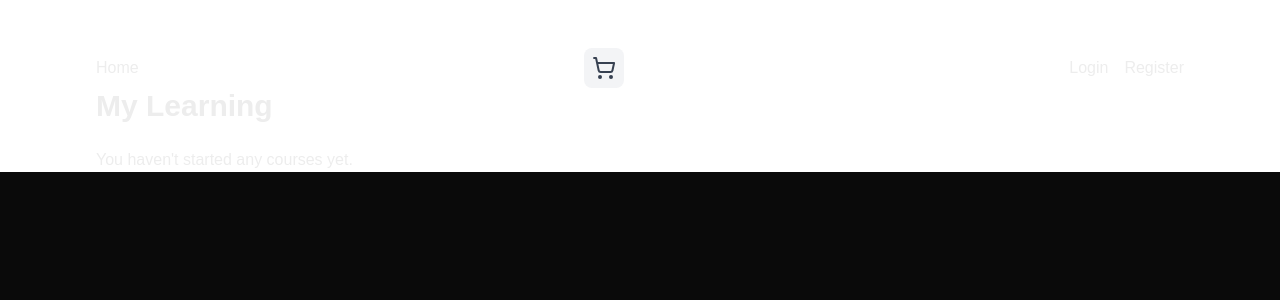
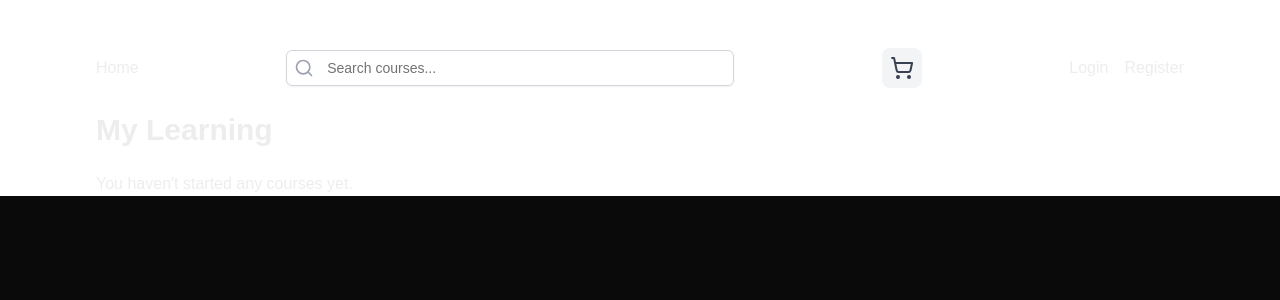
Before and after one commit to ZehaIrawan/strapi-udemy-clone, a Next.js app in the folder frontend/: page /my-learning in a window 1280 px wide. Shown: the top 300 px of the page. Built offline with nearby package versions, Linux system fonts and the light colour scheme.

Commit message:
implement course search

```diff
--- a/frontend/app/my-learning/page.jsx
+++ b/frontend/app/my-learning/page.jsx
@@ -37,7 +37,7 @@ const MyLearningPage = () => {
   return (
     <main className="flex flex-col px-24 pt-12 bg-white w-full">
       <Navbar />
-      <h1 className="text-3xl font-bold mb-6">My Learning</h1>
+      <h1 className="text-3xl font-bold my-6">My Learning</h1>
       {courseProgresses.length === 0 ? (
         <p>You haven't started any courses yet.</p>
       ) : (
--- a/frontend/components/Navbar.jsx
+++ b/frontend/components/Navbar.jsx
@@ -3,9 +3,15 @@ import { useState, useEffect } from "react";
 import NavAvatar from "@/components/NavAvatar";
 import { ShoppingCart } from "lucide-react";
 import Link from "next/link";
+import { useDebounce } from "@/hooks/useDebounce";
+import SearchBar from "@/components/SearchBar";
 
 const Navbar = () => {
   const [userData, setUserData] = useState(null);
+
+  const [searchTerm, setSearchTerm] = useState("");
+  const [searchResults, setSearchResults] = useState(null);
+  const debouncedSearchTerm = useDebounce(searchTerm, 300);
 
   useEffect(() => {
     const userData = localStorage.getItem("user");
@@ -14,11 +20,36 @@ const Navbar = () => {
     }
   }, []);
 
+  useEffect(() => {
+    const storedUserData = localStorage.getItem("user");
+    if (storedUserData) setUserData(JSON.parse(storedUserData));
+  }, []);
+
+  useEffect(() => {
+    if (!debouncedSearchTerm) {
+      setSearchResults(null);
+      return;
+    }
+
+    fetch(`http://localhost:1337/api/courses?filters[title][$contains]=${debouncedSearchTerm}`)
+      .then(response => response.json())
+      .then(data => setSearchResults(data.data || []))
+      .catch(error => {
+        console.error("Error fetching search results:", error);
+        setSearchResults([]);
+      });
+  }, [debouncedSearchTerm]);
+
   return (
     <div className="flex items-center justify-between gap-12">
       <div className="flex gap-4">
         <Link href="/">Home</Link>
       </div>
+      <SearchBar
+        searchTerm={searchTerm}
+        setSearchTerm={setSearchTerm}
+        searchResults={searchResults}
+      />
       <Link
         href="/cart"
         className="flex items-center space-x-2 p-2 rounded-lg bg-gray-100 hover:bg-gray-200 transition-colors duration-200"
--- /dev/null
+++ b/frontend/components/SearchBar.jsx
@@ -0,0 +1,33 @@
+import { Search } from "lucide-react";
+import Link from "next/link";
+import { Input } from "@/components/ui/input";
+
+const SearchBar = ({ searchTerm, setSearchTerm, searchResults }) => (
+  <div className="relative w-full max-w-md">
+    <div className="relative">
+      <Search className="absolute left-2 top-1/2 transform -translate-y-1/2 text-gray-400" size={20} />
+      <Input
+        type="text"
+        placeholder="Search courses..."
+        value={searchTerm}
+        onChange={(e) => setSearchTerm(e.target.value)}
+        className="pl-10 pr-4 py-2 w-full rounded-md border border-gray-300 focus:outline-none focus:ring-2 focus:ring-blue-500 focus:border-transparent"
+      />
+    </div>
+    {searchResults && searchResults.length > 0 && (
+      <div className="absolute z-10 w-full mt-1 bg-white border border-gray-300 rounded-md shadow-lg">
+        {searchResults.map((course) => (
+          <Link
+            key={course.id}
+            href={`/course/${course.slug}`}
+            className="block px-4 py-2 hover:bg-gray-100"
+          >
+            {course.title}
+          </Link>
+        ))}
+      </div>
+    )}
+  </div>
+);
+
+export default SearchBar;
--- /dev/null
+++ b/frontend/hooks/useDebounce.js
@@ -0,0 +1,17 @@
+import { useState, useEffect } from 'react';
+
+export function useDebounce(value, delay){
+  const [debouncedValue, setDebouncedValue] = useState(value);
+
+  useEffect(() => {
+    const handler = setTimeout(() => {
+      setDebouncedValue(value);
+    }, delay);
+
+    return () => {
+      clearTimeout(handler);
+    };
+  }, [value, delay]);
+
+  return debouncedValue;
+}
```
